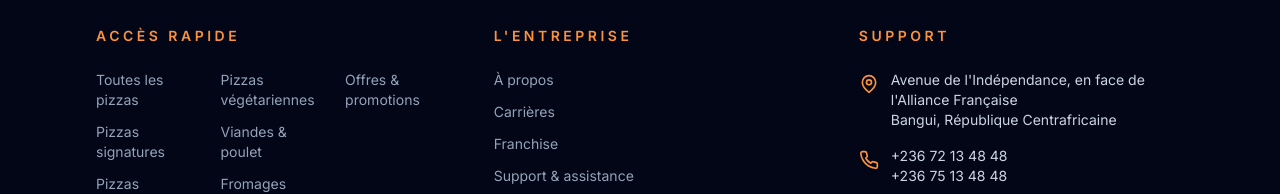
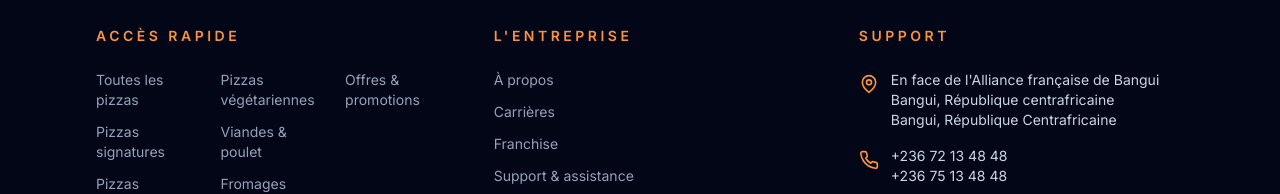
Before and after one commit to Antoracca/pizzaKing, a Next.js app in the folder apps/web/: page / in a window 1280 px wide. Shown: the part 6658-6852 px from the top of the page. Built offline with nearby package versions, Linux system fonts and the light colour scheme; no server answers; the database is empty.

Commit message:
Suppression et mise  à jour des variables

```diff
--- a/apps/web/components/layout/Footer.tsx
+++ b/apps/web/components/layout/Footer.tsx
@@ -118,7 +118,7 @@ export default function Footer() {
 
             <div className="space-y-6">
               <h3 className="text-sm font-semibold uppercase tracking-[0.25em] text-orange-400">
-                L'entreprise
+                L&apos;entreprise
               </h3>
               <ul className="space-y-3 text-sm">
                 {companyLinks.map(link => (
@@ -142,7 +142,8 @@ export default function Footer() {
                 <li className="flex items-start gap-3">
                   <MapPin className="mt-1 h-5 w-5 flex-shrink-0 text-orange-400" />
                   <span>
-                    Avenue de l'Indépendance, en face de l'Alliance Française
+                    En face de l&apos;Alliance française de Bangui
+Bangui, République centrafricaine
                     <br />
                     Bangui, République Centrafricaine
                   </span>
```
